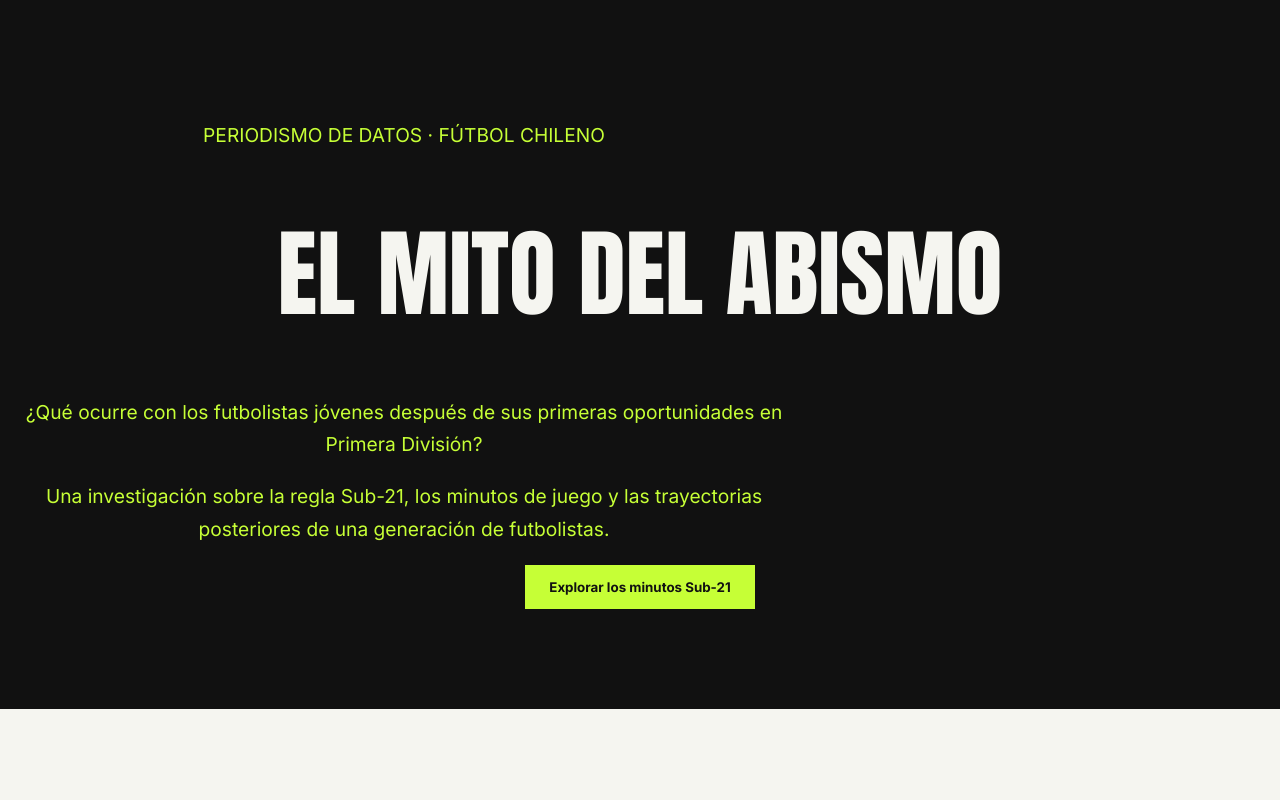
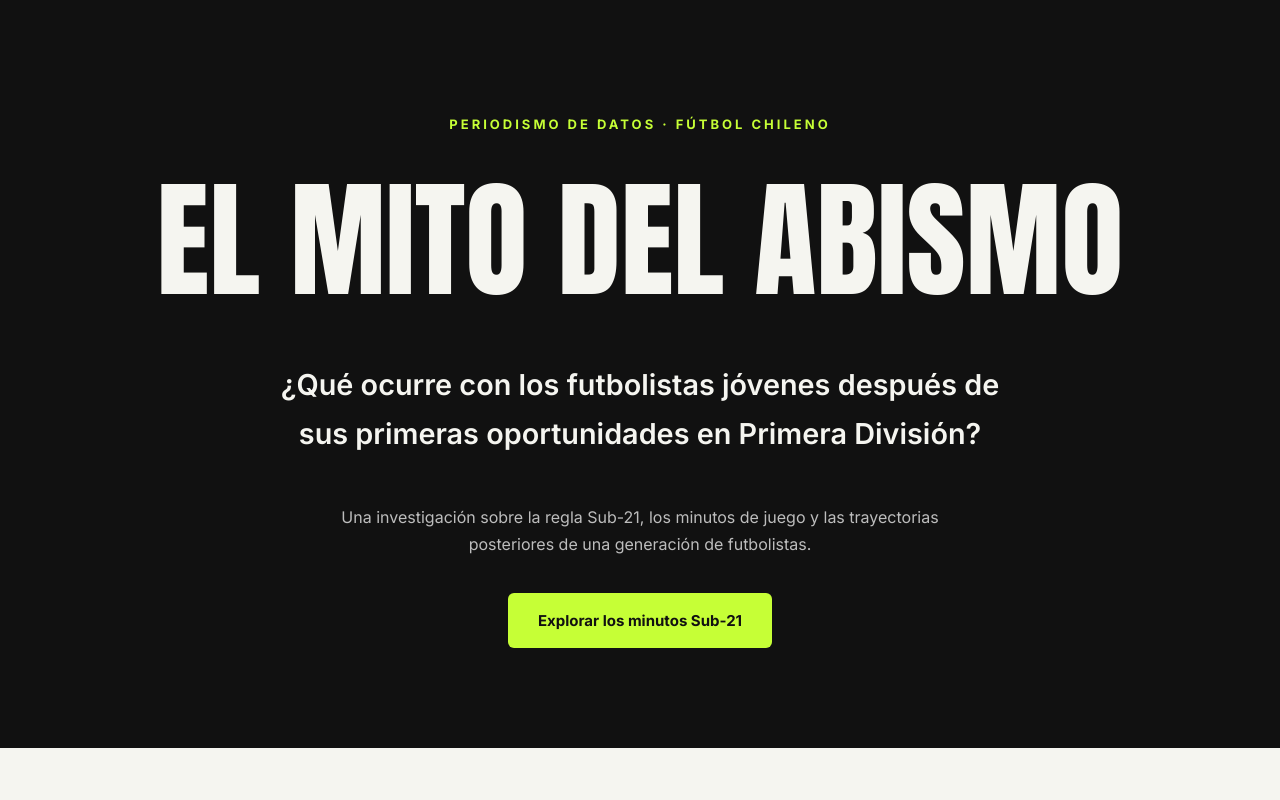
Before and after one commit to vicentelabbe/proyecto-narracion-grafica-sub21, a plain HTML site: page docs/index.html in a window 1280 px wide. Shown: the top 800 px of the page. Drawn offline with Linux system fonts and the light colour scheme; a script that the page names is missing.

Commit message:
Update style.css

```diff
--- a/docs/style.css
+++ b/docs/style.css
@@ -126,3 +126,80 @@ button, .boton {
   border-radius: 12px;
   background: white;
 }
+
+/* PORTADA PRINCIPAL */
+
+header {
+  min-height: 85vh;
+  display: flex;
+  flex-direction: column;
+  align-items: center;
+  justify-content: center;
+  padding: 100px 24px;
+  text-align: center;
+}
+
+.portada-etiqueta {
+  font-size: 13px;
+  font-weight: 700;
+  letter-spacing: 3px;
+  color: #C6FF36;
+  text-transform: uppercase;
+}
+
+header h1 {
+  font-size: clamp(3.5rem, 10vw, 8rem);
+  margin: 25px 0;
+  line-height: 1.05;
+  max-width: 1100px;
+}
+
+header .portada-bajada {
+  color: #F5F5F0;
+  font-size: clamp(1.2rem, 3vw, 1.8rem);
+  font-weight: 600;
+  max-width: 750px;
+}
+
+header .portada-nota {
+  color: #BDBDBD;
+  font-size: 1rem;
+  max-width: 650px;
+  margin-bottom: 35px;
+}
+
+header button {
+  background: #C6FF36;
+  color: #111111;
+  padding: 18px 30px;
+  border-radius: 6px;
+  font-size: 15px;
+  transition: transform 0.2s ease;
+}
+
+header button:hover {
+  transform: translateY(-4px);
+}
+
+@media (max-width: 768px) {
+  header {
+    min-height: 75vh;
+    padding: 70px 20px;
+  }
+
+  .portada-etiqueta {
+    font-size: 11px;
+    letter-spacing: 2px;
+  }
+
+  header button {
+    width: 100%;
+    max-width: 320px;
+  }
+}
+
+@media (prefers-reduced-motion: reduce) {
+  header button {
+    transition: none;
+  }
+}
```
